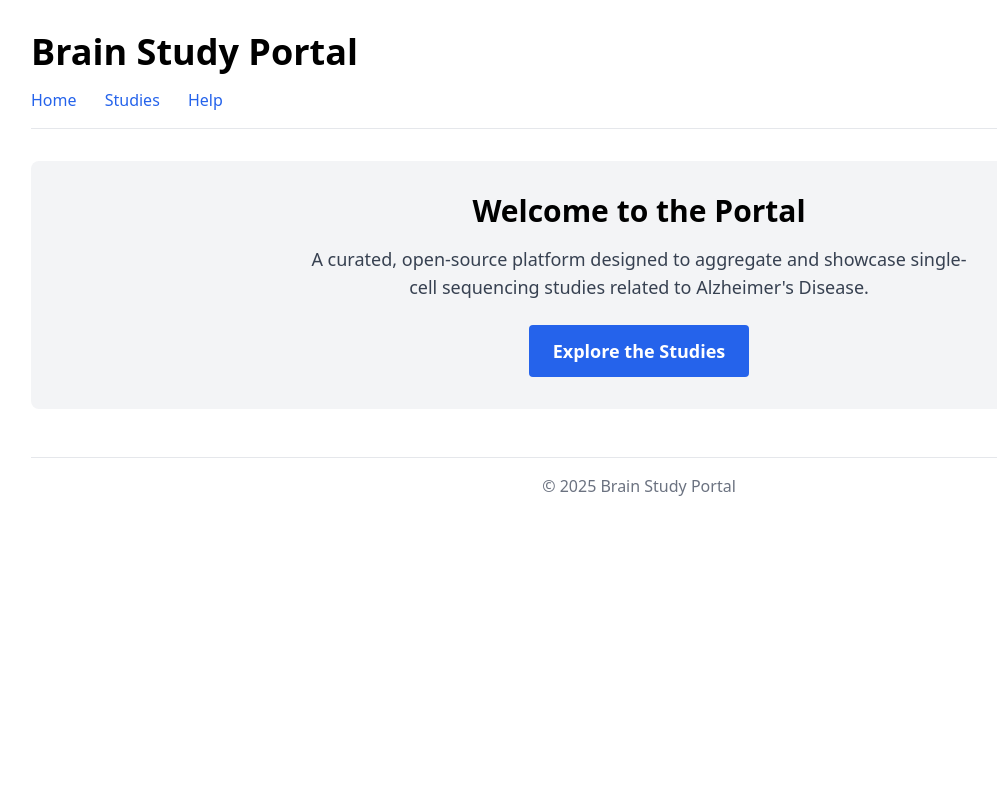
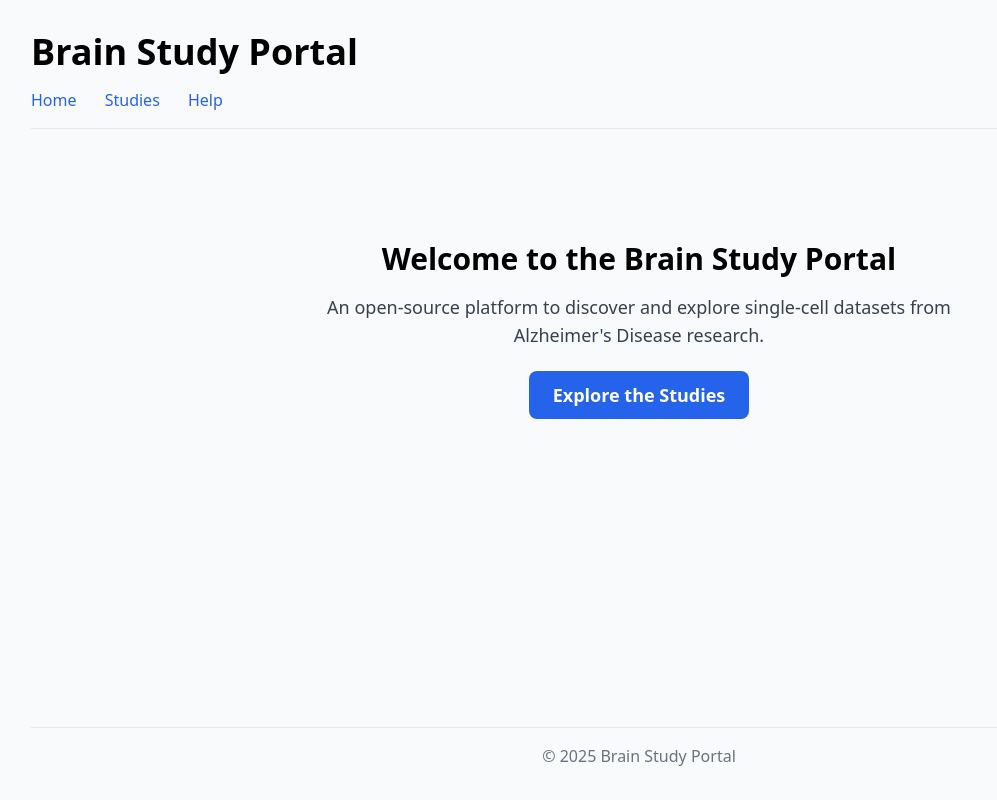
Before and after one commit to VHE888/brain-study-portal, a Flask app: page / in a window 1280 px wide. Shown: the whole page, without its empty margins (1-998 px from the left). Run offline with Flask 3, Linux system fonts and the light colour scheme; some libraries are stand-ins or nearby versions.

Commit message:
create a master layout template

```diff
--- /dev/null
+++ b/templates/base.html
@@ -0,0 +1,25 @@
+<!DOCTYPE html>
+<html lang="en">
+<head>
+    <meta charset="UTF-8">
+    <meta name="viewport" content="width=device-width, initial-scale=1.0">
+    <!-- The title will be defined by the page that extends this template -->
+    <title>Brain Study Portal - {% block title %}Home{% endblock %}</title>
+    <script src="https://cdn.tailwindcss.com"></script>
+</head>
+
+<body class="bg-gray-50">
+
+    <div class="p-8 min-h-screen flex flex-col">
+        {% include 'header.html' %}
+
+        <main class="flex-grow">
+            <!-- This is where the content from other pages will be injected -->
+            {% block content %}{% endblock %}
+        </main>
+
+        {% include 'footer.html' %}
+    </div>
+
+</body>
+</html>
--- a/templates/index.html
+++ b/templates/index.html
@@ -1,31 +1,15 @@
-<!DOCTYPE html>
-<html lang="en">
-<head>
-    <meta charset="UTF-8">
-    <meta name="viewport" content="width=device-width, initial-scale=1.0">
-    <title>Brain Study Portal - Home</title>
-    <!-- Tailwind CSS for basic styling -->
-    <script src="https://cdn.tailwindcss.com"></script>
-</head>
-<body class="p-8">
+{% extends "base.html" %}
 
-    <!-- Header -->
-    {% include 'header.html' %}
+{% block title %}Home{% endblock %}
 
-    <main>
-        <div class="bg-gray-100 p-8 rounded-lg text-center">
-            <h2 class="text-3xl font-semibold mb-4">Welcome to the Portal</h2>
-            <p class="text-lg text-gray-700 max-w-2xl mx-auto">
-                A curated, open-source platform designed to aggregate and showcase single-cell sequencing studies related to Alzheimer's Disease.
-            </p>
-            <a href="/studies" class="mt-6 inline-block bg-blue-600 text-white font-bold py-3 px-6 rounded hover:bg-blue-700 transition-colors text-lg">
-                Explore the Studies
-            </a>
-        </div>
-    </main>
-
-    <!-- Footer -->
-    {% include 'footer.html' %}
-
-</body>
-</html>
+{% block content %}
+<div class="text-center mt-20">
+    <h2 class="text-3xl font-semibold mb-4">Welcome to the Brain Study Portal</h2>
+    <p class="text-lg text-gray-700 max-w-2xl mx-auto mb-8">
+        An open-source platform to discover and explore single-cell datasets from Alzheimer's Disease research.
+    </p>
+    <a href="/studies" class="bg-blue-600 text-white font-bold py-3 px-6 rounded-lg hover:bg-blue-700 transition-colors text-lg">
+        Explore the Studies
+    </a>
+</div>
+{% endblock %}
```
Also changed, not shown: templates/help.html (+5 -21 lines), templates/studies.html (+4 -20 lines).
